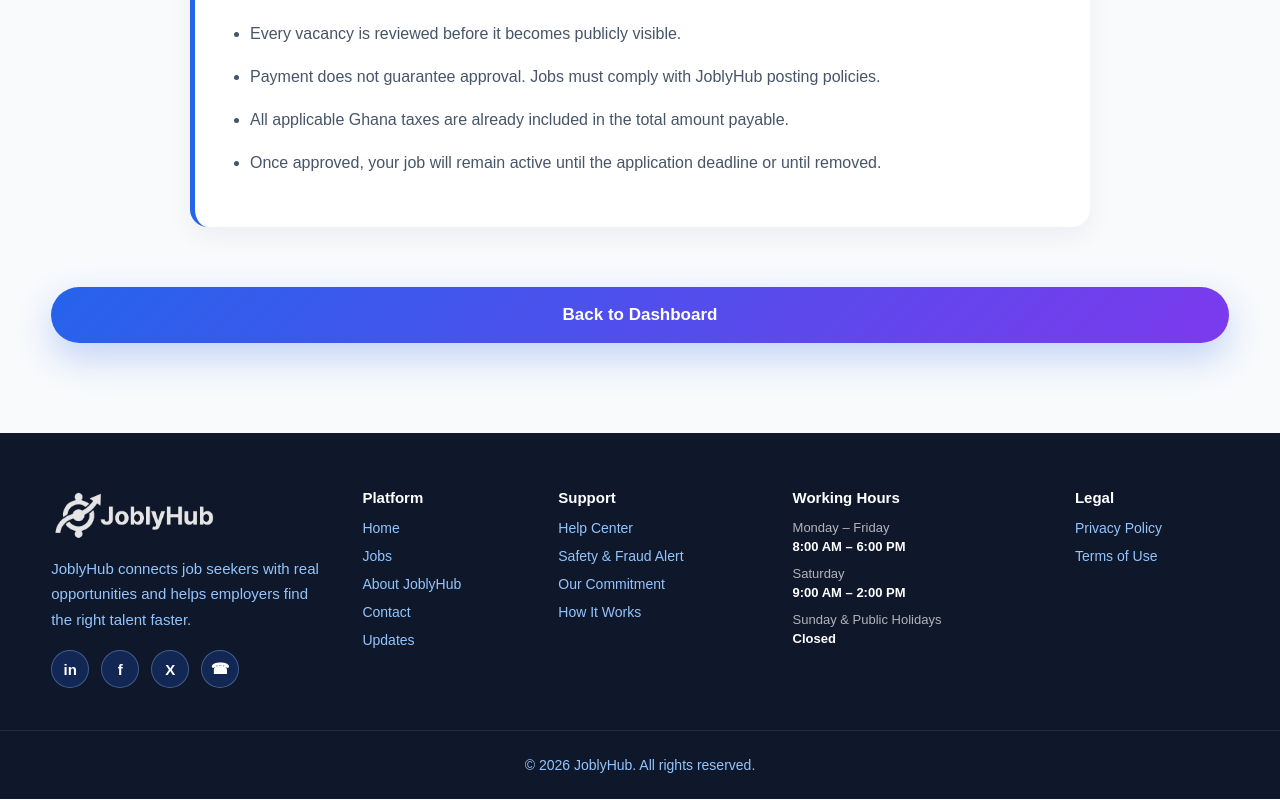
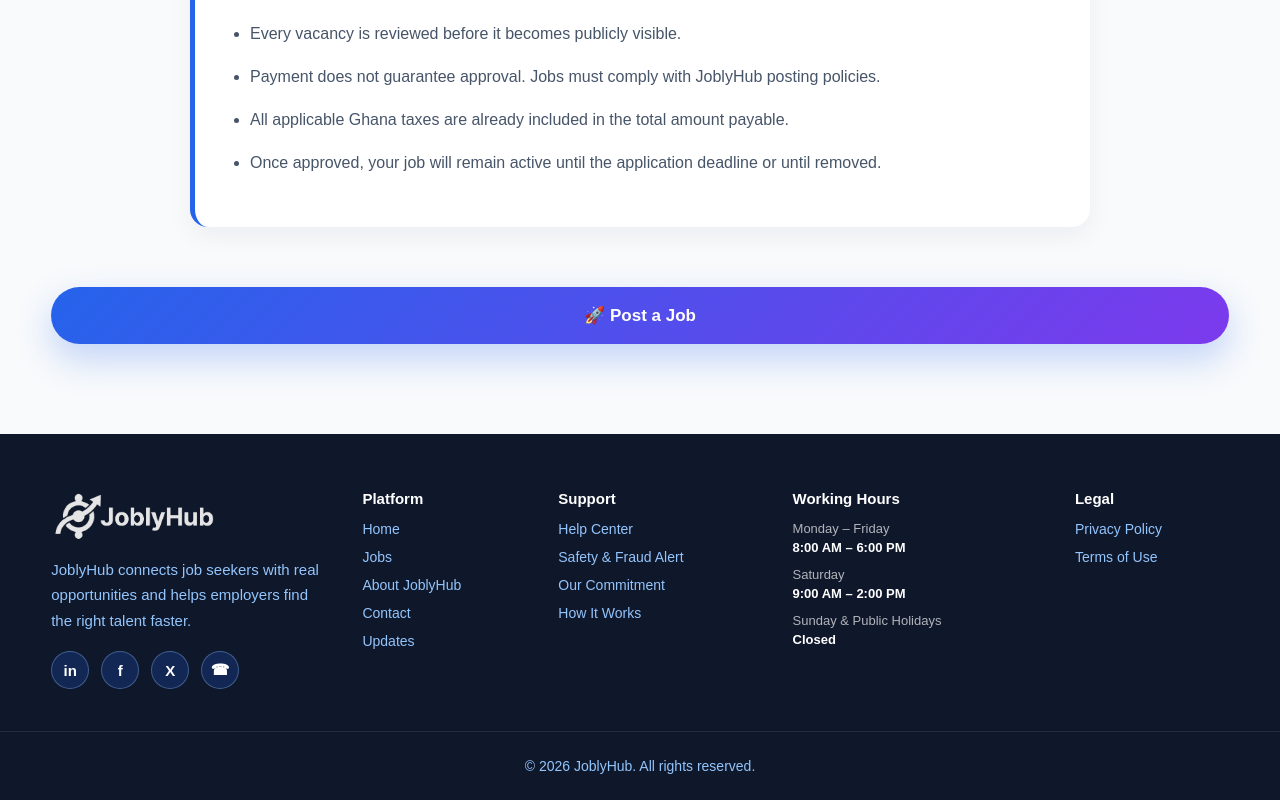
Before and after one commit to trendfirm-wq/joblyhub-web, a Next.js app: page /pricing in a window 1280 px wide. Shown: the part 1315-2115 px from the top of the page. Built offline with nearby package versions, Linux system fonts and the light colour scheme; no server answers.

Commit message:
Add page titles, fix About page, add payment cancelled route, improve Next.js migration

```diff
--- a/src/app/employer/payment-cancelled/[reference]/page.jsx
+++ b/src/app/employer/payment-cancelled/[reference]/page.jsx
@@ -37,7 +37,7 @@
           }}
         >
           <Link
-            href="/pricing"
+            href="/job-payment/[jobId]"
             className="btn btn-primary"
           >
             Try Again
--- a/src/app/pricing/page.jsx
+++ b/src/app/pricing/page.jsx
@@ -145,10 +145,10 @@
           <div className="pricing-actions">
 
             <Link
-              href="/employer/dashboard"
+              href="/employer/post-job"
               className="btn btn-primary"
             >
-            Back to Dashboard
+              🚀 Post a Job
             </Link>
 
           </div>
```
